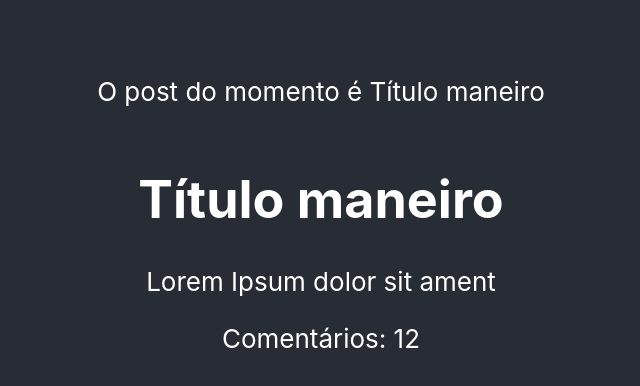
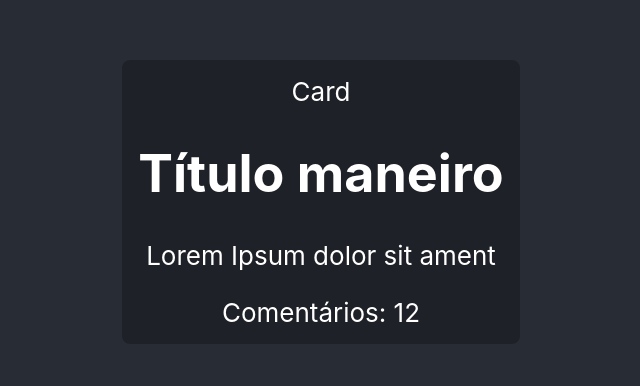
Before and after one commit to devjleonardo/react-js-app-estudo, a React (Create React App) app: page / in a window 1280 px wide. Shown: the part 198-584 px from the top of the page, without its empty margins (319-959 px from the left). Built offline with nearby package versions, Linux system fonts and the light colour scheme; the HTML template or start-up script is replaced by a standard one.

Commit message:
Encapsulando componentes com props.children

```diff
--- a/src/App.tsx
+++ b/src/App.tsx
@@ -1,26 +1,20 @@
-import { useState } from 'react';
-import './App.css';
-import Post from './components/Post';
-import Sidebar from './components/Sidebar';
+import { useState } from "react";
+import "./App.css";
+import Post from "./components/Post";
+import Card from "./components/Card";
 
 function App() {
-  const [post, setPost] = useState({
-    title: 'Título maneiro',
-    content: 'Lorem Ipsum dolor sit ament'
-  })
-
-  // setTimeout(() => {
-  //   setPost({
-  //     title: 'Título maneiro22222',
-  //     content: "Lorem Ipsum dolor sit amet"
-  //   })
-  // }, 5000)
+  const [post] = useState({
+    title: "Título maneiro",
+    content: "Lorem Ipsum dolor sit ament",
+  });
 
   return (
     <div className="App">
       <header className="App-header">
-        <Sidebar post={post}/>
-        <Post post={post} totalComments={12}/>
+        <Card title="Card">
+          <Post post={post} totalComments={12} />
+        </Card>
       </header>
     </div>
   );
--- /dev/null
+++ b/src/components/Card.tsx
@@ -0,0 +1,20 @@
+import { PropsWithChildren } from "react";
+
+type CardProps = PropsWithChildren<{
+  title: string;
+}>;
+
+export default function Card(props: CardProps) {
+  return (
+    <div
+      style={{
+        background: "rgba(0,0,0,.25)",
+        borderRadius: 8,
+        padding: 16,
+      }}
+    >
+      <div>{props.title}</div>
+      {props.children}
+    </div>
+  );
+}
```
Also changed, not shown: 1 other file (tests, documents, lock files or other folders).
